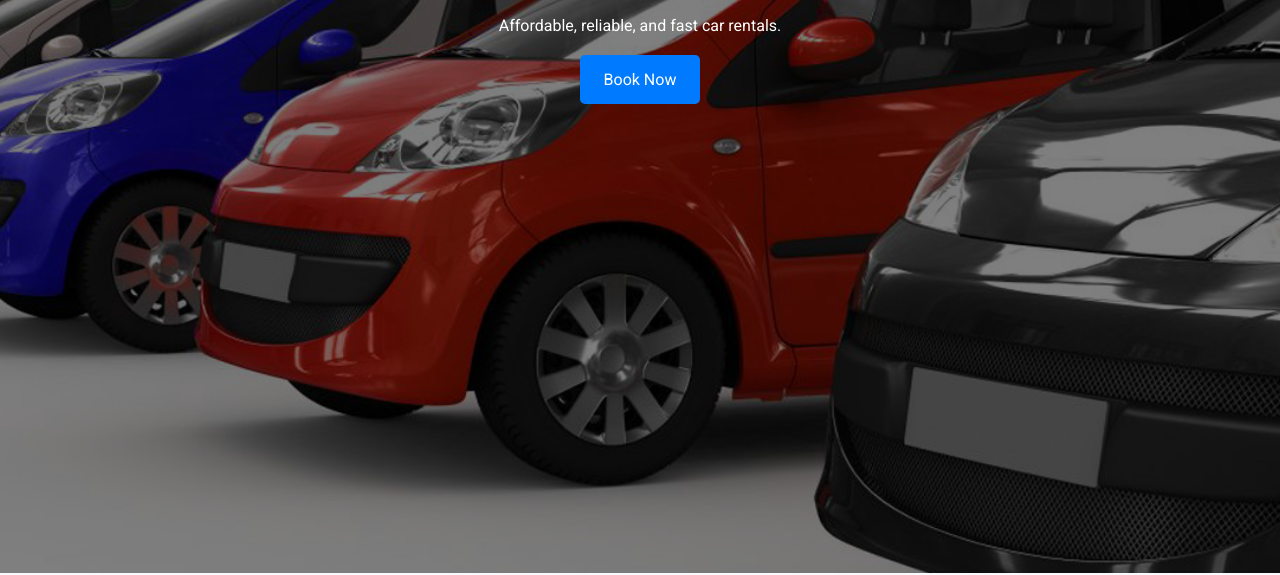
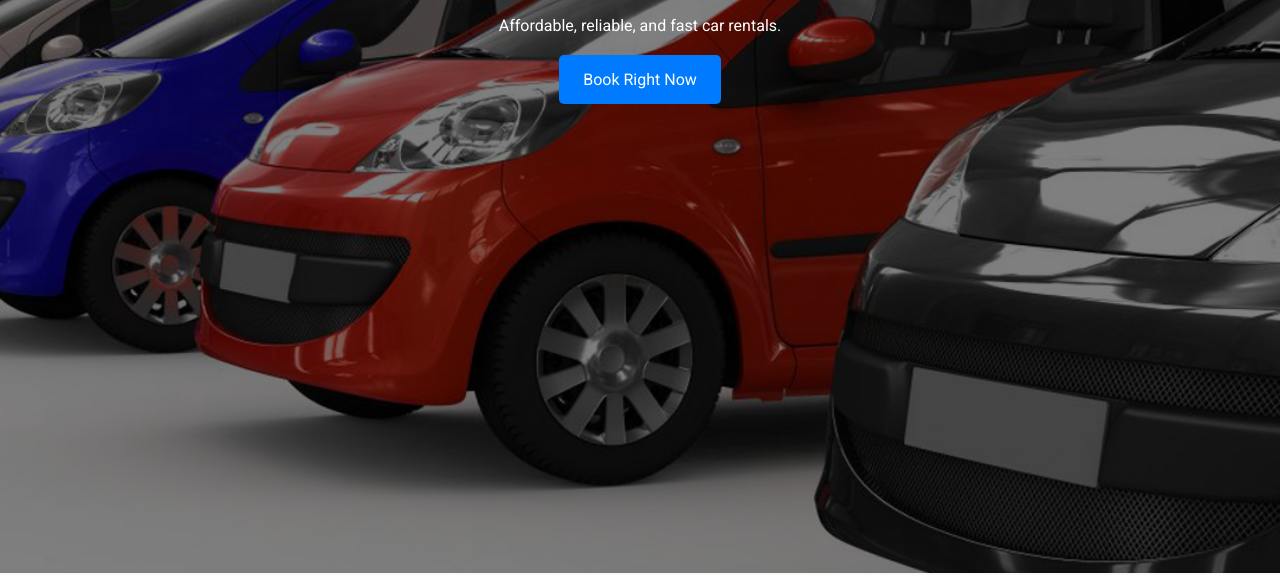
Before and after one commit to BenPotter250/Fleethub, a plain HTML site: page index.html in a window 1280 px wide. Shown: the part 227-802 px from the top of the page. Drawn offline with Linux system fonts and the light colour scheme.

Commit message:
Update index.html

```diff
--- a/index.html
+++ b/index.html
@@ -30,7 +30,7 @@
     <div class="hero-content">
       <h1>Explore the Road with Confidence</h1>
       <p>Affordable, reliable, and fast car rentals.</p>
-      <a href="#locations" class="cta-button">Book Now</a>
+      <a href="#locations" class="cta-button">Book Right Now</a>
     </div>
   </header>
 
```
